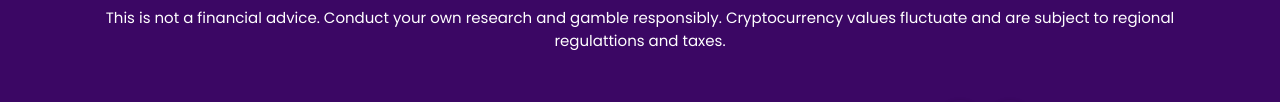
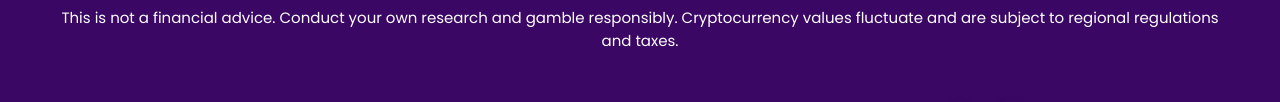
Before and after one commit to Joo-Wee/new_froska, a website: page src/index.html in a window 1280 px wide. Shown: the part 3644-3746 px from the top of the page. Drawn offline with nearby package versions, Linux system fonts and the light colour scheme.

Commit message:
Uploading the changes

```diff
--- a/src/index.html
+++ b/src/index.html
@@ -284,7 +284,7 @@
         <div class="text-center">
             <h1 class="text-2xl font-semibold mb-2.5 text-white">Disclaimer</h1>
             <p class="text-[15px] text-white">This is not a financial advice. Conduct your own research and gamble responsibly.
-                                                 Cryptocurrency values fluctuate and are subject to regional regulattions and taxes.</p>
+                                                 Cryptocurrency values fluctuate and are subject to regional regulations and taxes.</p>
         </div>
         <div class = "flex justify-around mt-12">
             <div class="text-sm mt-2.5">
```
